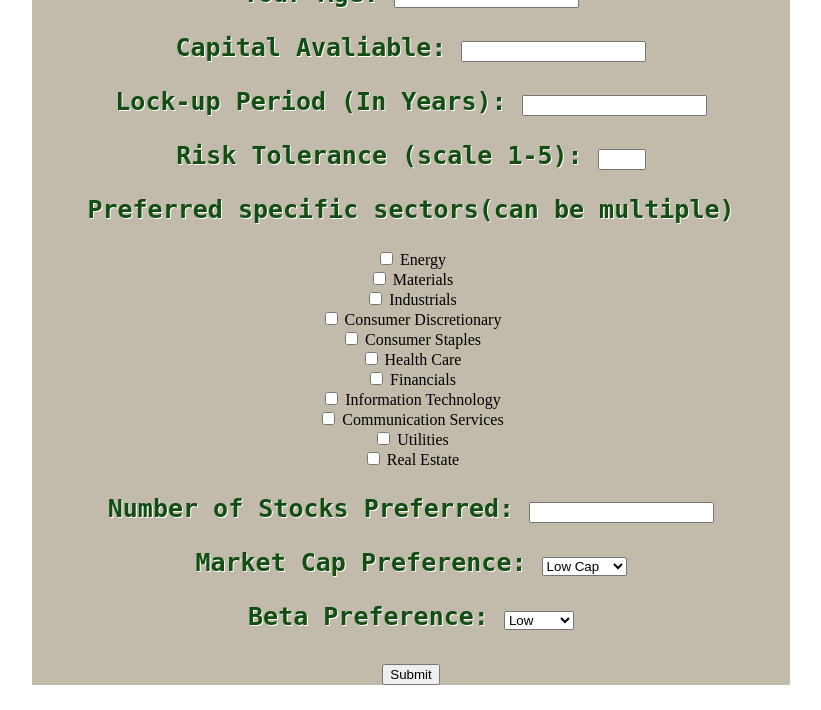
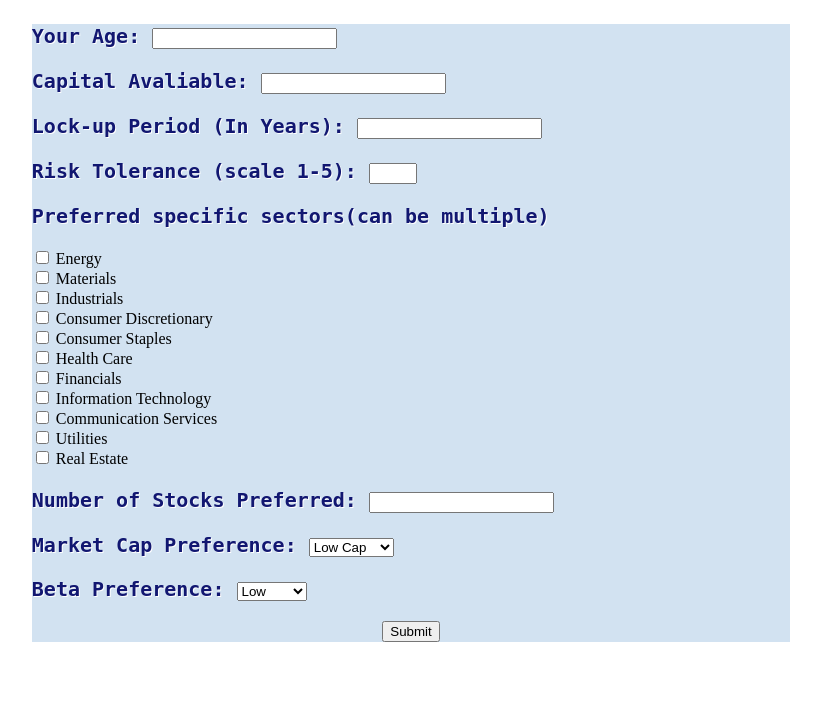
Before and after one commit to zmxanna/Project, a Flask app: page / in a window 1280 px wide. Shown: the part 488-1198 px from the top of the page, without its empty margins (229-1050 px from the left). After the commit the page ends 1130 px from the top, so only its background shows below. Run offline with Flask 2, Linux system fonts and the light colour scheme.

Commit message:
Update welcome.html

```diff
--- a/templates/welcome.html
+++ b/templates/welcome.html
@@ -4,15 +4,14 @@
     <meta charset="UTF-8">
     <title>Amazing app to help you find nearest MBTA station</title>
     <style>
-        h1{text-align: center;color:rgba(5, 68, 5, 0.945);text-shadow:1px 1px white ;font-weight: bold; font-size: 40px; font-family: Georgia;}
-        p{color:rgba(5, 68, 5, 0.945);text-shadow:1px 1px white ;font-weight: bold; font-size: 25px; font-family: monospace; text-align: center;}
-        div{background-color: rgb(194, 187, 172); width:60%; margin-left: auto; margin-right: auto;}
+        h1{text-align: center;color:rgba(4, 9, 105, 0.945);text-shadow:1px 1px white ;font-weight: bold; font-size: 50px; font-family: Georgia;}
+        p{color:rgba(4, 9, 105, 0.945);text-shadow:1px 1px white ;font-weight: bold; font-size: 20px; font-family: monospace; }
+        div{background-color: rgb(210, 226, 241); width:60%; margin-left: auto; margin-right: auto;}
         img{width:30%;}
     </style>
 </head>
 <body>
     <h1>Hello, welcome to our investment portfolio generator!</h1>
-    <br>
    <!-- TODO: alt below -->
     <p style="text-align: center;"><img src="https://cdn.app.compendium.com/uploads/user/e7c690e8-6ff9-102a-ac6d-e4aebca50425/630f9773-5ecc-47cf-813a-488ede42e110/File/b771f7c4922be4a303e3def706d062f2/image_11_6_19_at_10_00_pm.jpg" alt="mbta"></p>
     <div>
@@ -24,7 +23,6 @@
                 <label for="quantity">Risk Tolerance (scale 1-5):</label>
                 <input type="number" id="quantity" name="quantity" min="1" max="5">
             <p>Preferred specific sectors(can be multiple)</p>
-                <center>
                 <input type="checkbox" id="sectors1" name="sectors1" value="Energy">
                 <label for="sectors1"> Energy</label><br>
                 <input type="checkbox" id="sectors2" name="sectors2" value="Materials">
@@ -47,7 +45,6 @@
                 <label for="sectors10"> Utilities</label><br>
                 <input type="checkbox" id="sectors11" name="sectors11" value="Real Estate">
                 <label for="sectors11"> Real Estate</label><br>
-                </center>
             <p>Number of Stocks Preferred: <input type = "number" name = "stocksnum" id = "stocksnum"></p>
             <p>Market Cap Preference: <select name = "marketcap" id = "marketcap">
                 <option value = "0">Low Cap</option>
@@ -60,7 +57,7 @@
                 <option value = "2">High</option>
             </p>
             </select>
-            <p><input type = "Submit" value = "Submit" /></p>
+            <p><center><input type = "Submit" value = "Submit" /></center></p>
 
     </form>
     <div>
```
